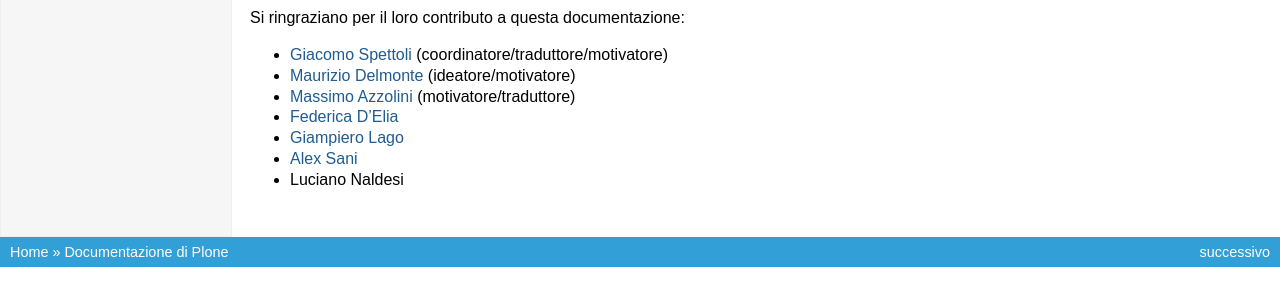
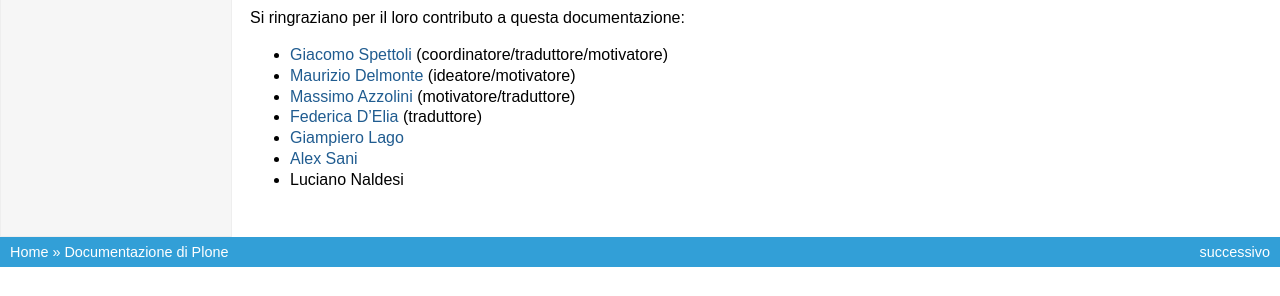
Before and after one commit to plone-it/collective.italiandocumentation, a Sphinx documentation site: the page built from source/index.rst, in a window 1280 px wide. Shown: the part 1728-2024 px from the top of the page. Built offline with Sphinx 7.4.7, drawn with Linux system fonts in a browser that asks for light colours; pages that are not in the unit, such as notebooks, are missing from menus.

Commit message:
inserite info su ruolo di fdelia

```diff
--- a/source/index.rst
+++ b/source/index.rst
@@ -37,7 +37,7 @@ Si ringraziano per il loro contributo a questa documentazione:
 * `Giacomo Spettoli <giacomo.spettoli@gmail.com>`_ (coordinatore/traduttore/motivatore)
 * `Maurizio Delmonte <maurizio.delmonte@abstract.it>`_ (ideatore/motivatore)
 * `Massimo Azzolini <massimo@redturtle.it>`_ (motivatore/traduttore)
-* `Federica D'Elia <federica.delia@redturtle.it>`_
+* `Federica D'Elia <federica.delia@redturtle.it>`_ (traduttore)
 * `Giampiero Lago <lago.giampiero@gmail.com>`_
 * `Alex Sani <alexsani.re@gmail.com>`_
 *  Luciano Naldesi
```
